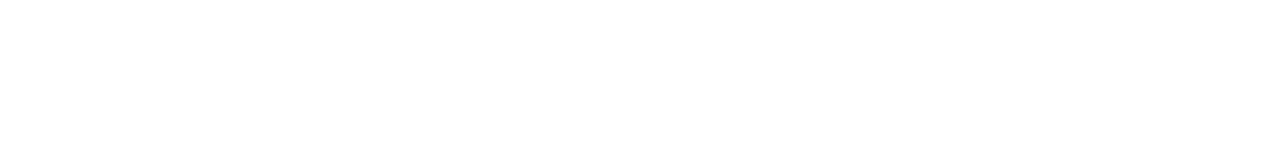
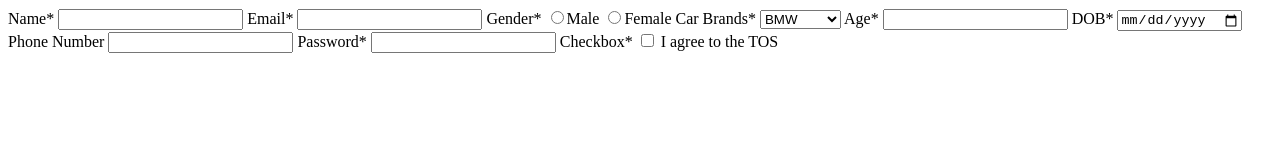
Before and after one commit to acciojob/signup-form-car-sushmareddy-hub, a website: page main.html in a window 1280 px wide. Drawn offline with Linux system fonts and the light colour scheme.

Commit message:
created a submission

```diff
--- a/main.html
+++ b/main.html
@@ -7,9 +7,40 @@
 </head>
 
 <body>
-	<!-- the entire body must be written by student -->
-    <script type="text/javascript" src="./script.js">
-</script>
+	<label for="name">Name*</label>
+	<input type="text">
+
+		<label for="email">Email*</label>
+	<input type="email">
+
+		<label for="gender">Gender*</label>
+	<input type="radio" name="gender">Male
+	<input type="radio" name="gender">Female
+
+	<label for="cars">Car Brands*</label>
+	<select>
+		<option> BMW</option>
+		<option> Audi</option>
+		<option> Mercedes</option>
+	</select>
+
+	<label for="age">Age*</label>
+	<input type="number">
+
+	<label for="dob">DOB*</label>
+	<input type="date">
+
+	<label for="phone">Phone Number</label>
+	<input type="tel">
+
+	<label for="password">Password*</label>
+	<input type="password">
+
+	<label for="checkbox">Checkbox*</label>
+	<input type="checkbox">
+	<label for="tos">I agree to the TOS</label>
+
+
 
 </body>
 
```
